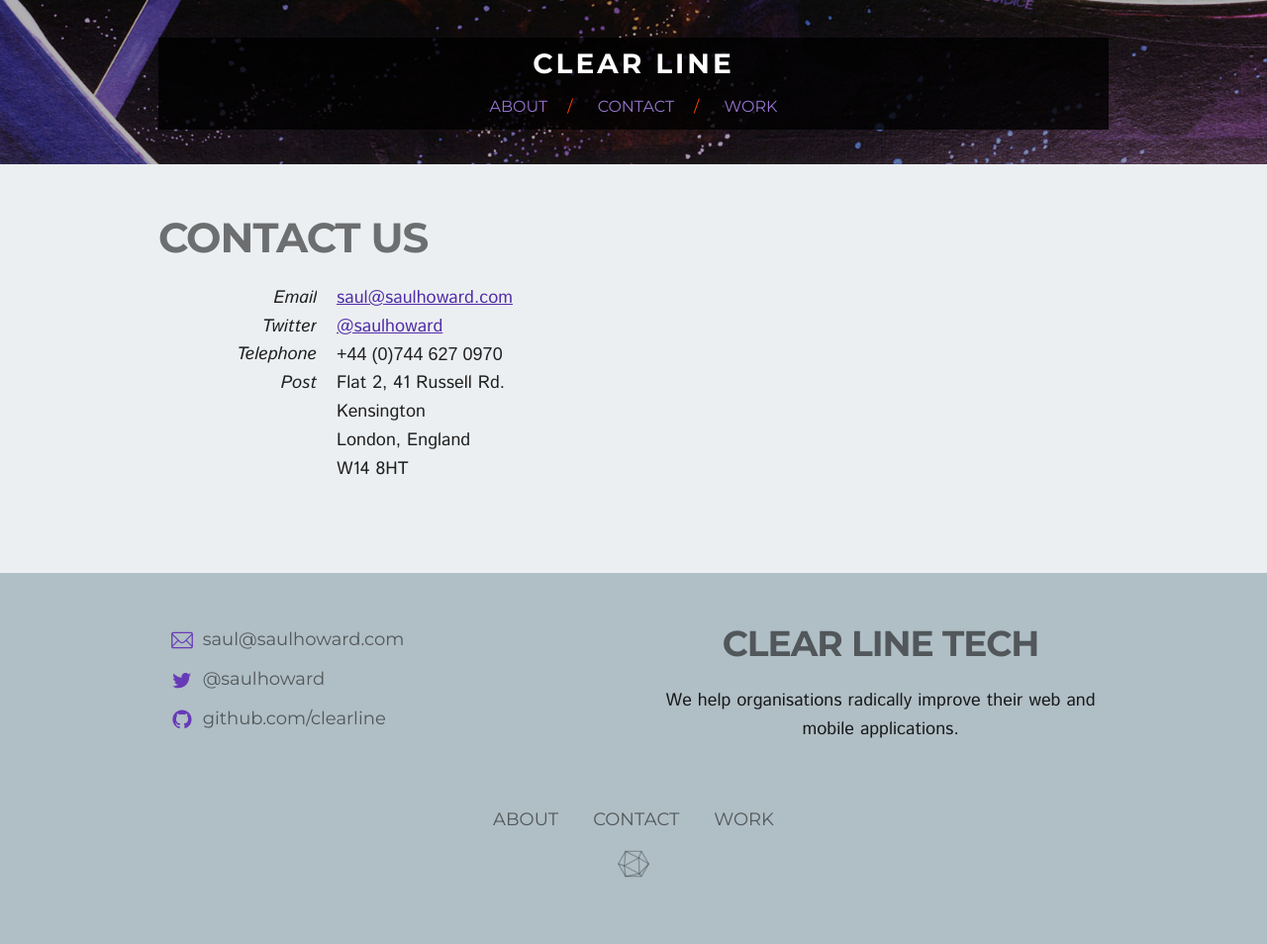
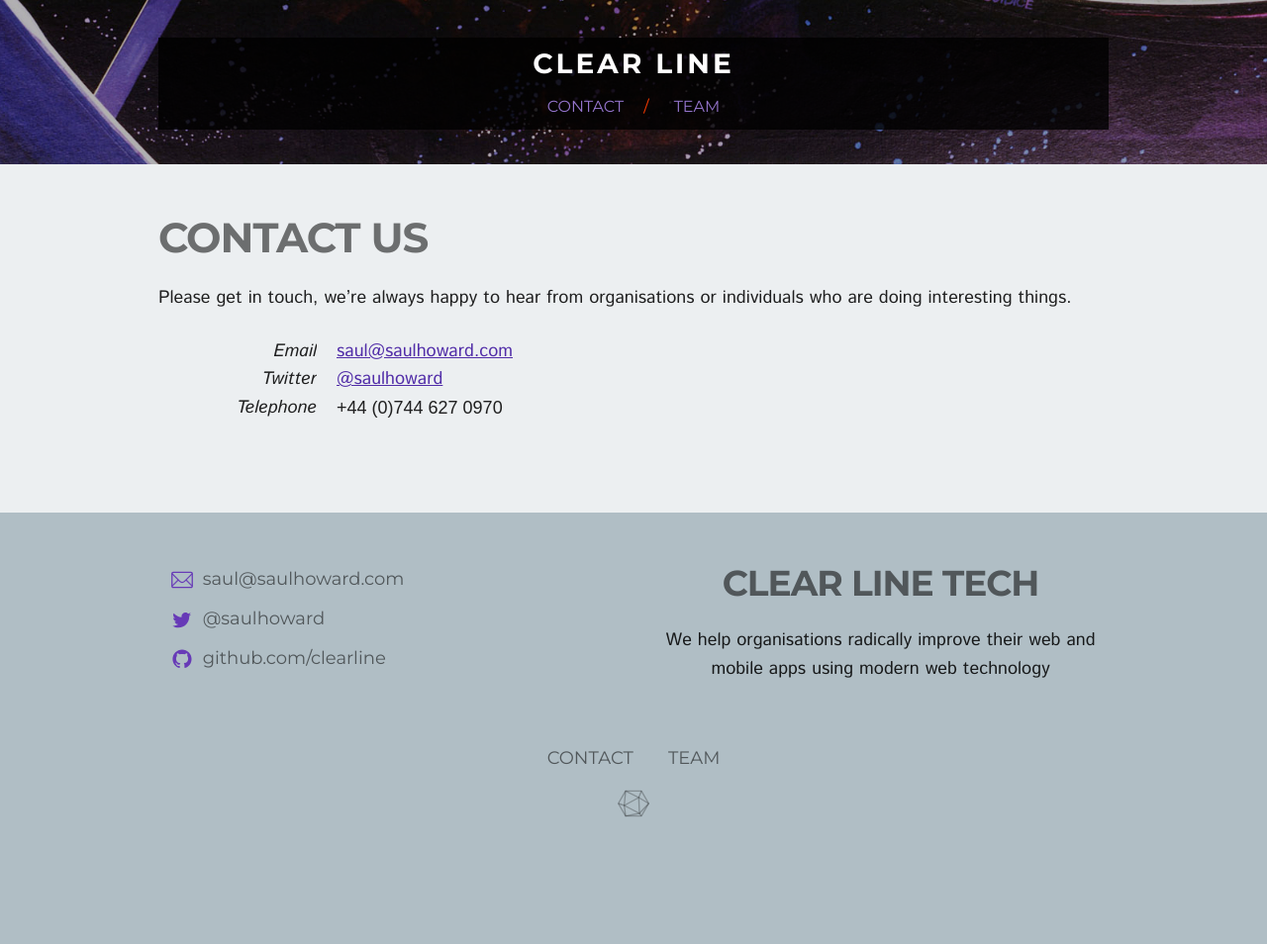
Before and after one commit to clearline/clearline.github.io, a Jekyll site: the page built from contact.md, in a window 1280 px wide. Shown: the whole page at 99% size. Built offline with Jekyll 4.4.1, drawn with Linux system fonts in a browser that asks for light colours; Markdown is read by kramdown in place of the engine named in the settings; after the commit the page ends 900 px from its top, so only the background shows below that.

Commit message:
updated content

```diff
--- a/_config.yml
+++ b/_config.yml
@@ -3,7 +3,7 @@
 title: Clear Line Tech
 email: saul@saulhoward.com
 description: > # this means to ignore newlines until "baseurl:"
-  We help organisations radically improve their web and mobile applications.
+  We help organisations radically improve their web and mobile apps using modern web technology
 baseurl: "" # the subpath of your site, e.g. /blog/
 url: "http://clearlinetech.com" # the base hostname & protocol for your site
 twitter_username: saulhoward
--- a/contact.md
+++ b/contact.md
@@ -6,6 +6,9 @@
 ---
 
 ## Contact Us
+
+Please get in touch, we're always happy to hear from organisations or
+individuals who are doing interesting things.
 
 
 <dl class="dl-horizontal">
@@ -19,14 +22,4 @@
     <dd>
     <p class="tel fixed-numbers">+44 (0)744 627 0970</p>
     </dd>
-
-    <dt>Post</dt>
-    <dd>
-    <div class="adr">
-    <p><span class="street-address">Flat 2, 41 Russell Rd.</span></p>
-    <p><span class="extended-address">Kensington</span></p>
-    <p><span class="locality">London</span>, <span class="country-name">England</span></p>
-    <p><span class="postal-code">W14 8HT</span></p>
-    </div>
-    </dd>
 </dl>
--- a/css/main.scss
+++ b/css/main.scss
@@ -101,6 +101,9 @@
 
 
 // base-colors
+body {
+    background-color: $c-grey;
+}
 a {
     color: $c-primary;
     &:hover {
@@ -217,6 +220,11 @@
             color: $c-accent-light;
             &:hover {
                 color: $c-accent;
+            }
+
+            /* Larger than phablet */
+            @media (min-width: 550px) {
+                font-size: 1.4em;
             }
         }
 
```
Also changed, not shown: 404.md (+3 -2 lines), about.md (deleted, +0 -8 lines), index.html (+10 -11 lines), team.md (added, +47 -0 lines), work.md (deleted, +0 -8 lines).
